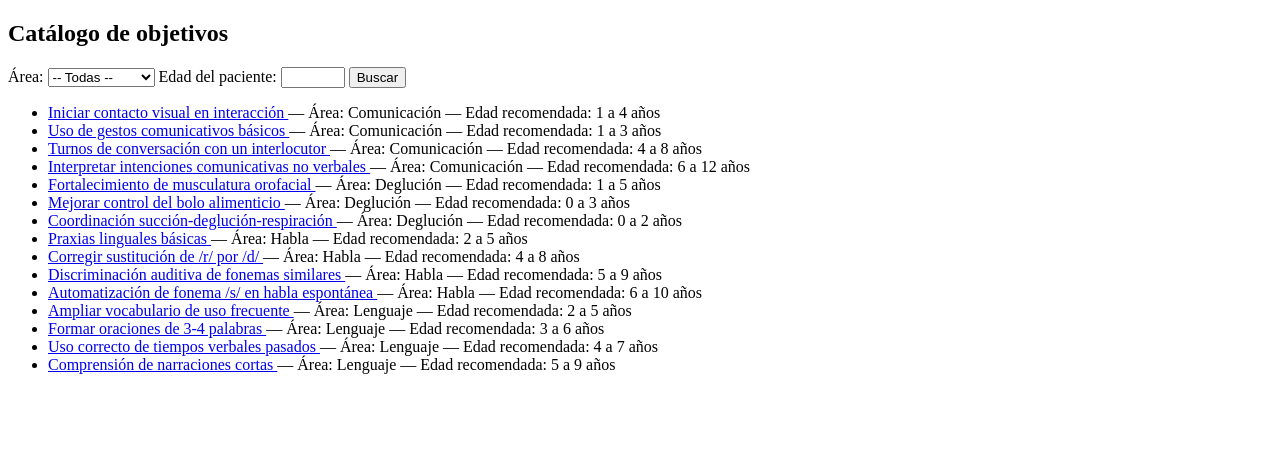
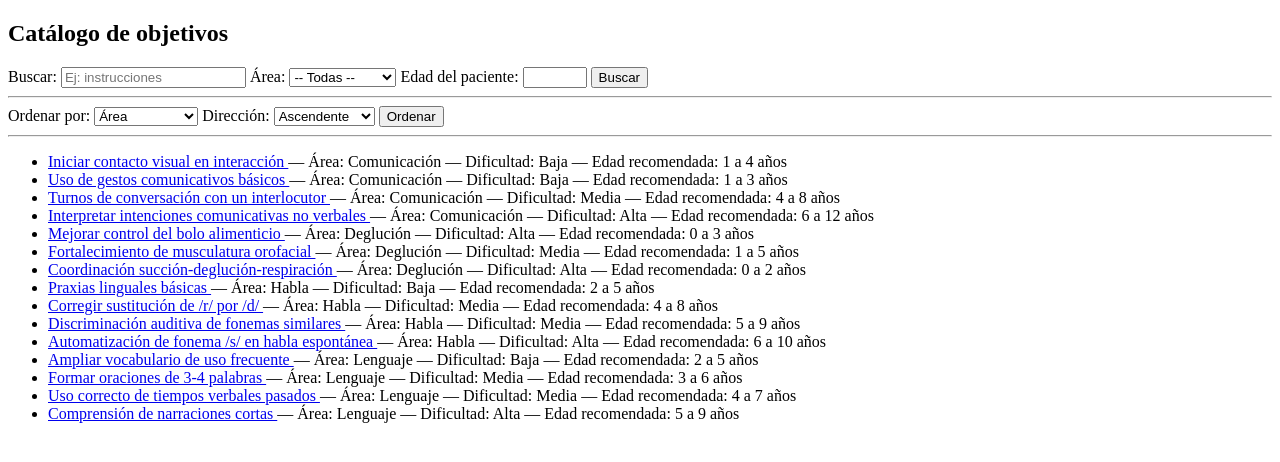
Before and after one commit to MVentureCode/speechgoals, a Django app: page / in a window 1280 px wide. Shown: the part 108-570 px from the top of the page. Run offline with Django 5.2, Linux system fonts and the light colour scheme; data comes from the database, SQL or seed files in the repository.

Commit message:
Búsqueda, filtros y ordenación funcionando

```diff
--- a/goals/templates/goals/lista_objetivos.html
+++ b/goals/templates/goals/lista_objetivos.html
@@ -1,58 +1,273 @@
-<!--
-    lista_objetivos.html
-    Plantilla de listado del modelo principal (Objetivo).
-    Hereda la estructura común desde base.html mediante extends.
-    Incluye un formulario de filtro por área y edad.
--->
 {% extends 'goals/base.html' %}
 
 {% block titulo %}Catálogo de objetivos{% endblock %}
 
 {% block contenido %}
+
 <h2>Catálogo de objetivos</h2>
 
-    <!-- Formulario con dos filtros: área (selector) y edad (campo numérico).
-         method="get" envía los valores como parámetros en la URL
-         (ej: ?area=habla&edad=5), que la vista lee con request.GET -->
+
+<!-- =====================================================
+     BÚSQUEDA Y FILTROS
+     ===================================================== -->
+
+<!-- Formulario de búsqueda y filtros.
+method="get" hace que los valores del formulario
+se envíen como parámetros en la URL.
+Ejemplo:
+? q=lenguaje & area=habla & edad=5
+La vista recupera estos valores mediante request.GET. -->
+
 <form method="get">
+
+    <!-- Búsqueda por texto.
+
+    name="q" es importante porque la vista busca
+    este parámetro mediante request.GET.get('q').
+    value="{{ busqueda|default:'' }}" permite conservar
+    el texto que el usuario escribió después de buscar. -->
+
+    <label for="q">Buscar:</label>
+
+    <input
+        type="text"
+        name="q"
+        id="q"
+        placeholder="Ej: instrucciones"
+        value="{{ busqueda|default:'' }}"
+    >
+
+
+    <!-- Filtro por área.
+     El usuario puede seleccionar una de las áreas
+    disponibles en AREA_CHOICES. -->
+
     <label for="area">Área:</label>
-        <select name="area" id="area" onchange="this.form.submit()">
+
+    <select name="area" id="area">
+
+        <!-- Valor vacío significa que no queremos
+        filtrar por ninguna área. -->
+
         <option value="">-- Todas --</option>
-            <!-- Recorremos AREA_CHOICES, recibido desde la vista como 'areas'.
-                 Cada elemento es una tupla (valor_guardado, texto_visible) -->
+
+        <!-- Recorremos las áreas recibidas desde la vista
+        mediante el contexto 'areas'.
+        Cada elemento de AREA_CHOICES contiene:
+        valor guardado en la base de datos
+        + etiqueta visible. -->
+
         {% for valor, etiqueta in areas %}
-                <!-- 'selected' se activa si esta opción coincide con el
-                     área actualmente filtrada, para recordar la selección -->
-                <option value="{{ valor }}" {% if valor == area_seleccionada %}selected{% endif %}>
+
+            <!-- 'selected' mantiene seleccionada el área
+            que el usuario había elegido anteriormente. -->
+
+            <option
+                value="{{ valor }}"
+                {% if valor == area_seleccionada %}selected{% endif %}
+            >
                 {{ etiqueta }}
             </option>
+
         {% endfor %}
     </select>
 
+    <!-- Filtro por edad.
+     El usuario introduce una edad y Django buscará
+     objetivos cuyo rango incluya esa edad.
+     Ejemplo: edad = 5
+     Buscará objetivos donde:
+     edad_minima <= 5 <= edad_maxima -->
+
     <label for="edad">Edad del paciente:</label>
-        <input type="number" name="edad" id="edad" min="0" max="120"
-               value="{{ edad_seleccionada|default:'' }}">
 
-        <!-- Botón para aplicar el filtro de edad (el campo numérico no
-             puede auto-enviarse igual de bien que un <select>) -->
-        <button type="submit">Buscar</button>
+    <input
+        type="number"
+        name="edad"
+        id="edad"
+        min="0"
+        max="120"
+        value="{{ edad_seleccionada|default:'' }}"
+    >
+
+    <!-- Al pulsar el botón se envían todos los valores
+    mediante el método GET. -->
+
+    <button type="submit">
+        Buscar
+    </button>
 </form>
 
+<hr>
+
+<!-- =====================================================
+     ORDENACIÓN
+     ===================================================== -->
+
+<!-- Formulario de ordenación.
+Utilizamos GET para que el criterio de orden
+aparezca en la URL.
+Ejemplo: ?order=dificultad&dir=asc -->
+
+
+<form method="get">
+
+    <!-- CAMPOS OCULTOS
+    Estos campos permiten conservar la búsqueda y los filtros actuales
+    cuando cambiamos el criterio de orden.
+    Por ejemplo, si tenemos:
+    ?q=lenguaje&area=lenguaje&edad=5
+    y seleccionamos dificultad, no queremos perder los filtros anteriores. -->
+
+    <input
+        type="hidden"
+        name="q"
+        value="{{ busqueda|default:'' }}"
+    >
+
+    <input
+        type="hidden"
+        name="area"
+        value="{{ area_seleccionada|default:'' }}"
+    >
+
+    <input
+        type="hidden"
+        name="edad"
+        value="{{ edad_seleccionada|default:'' }}"
+    >
+
+
+    <!-- Selector del campo por el que queremos ordenar.
+     Las opciones coinciden con los campos permitidos
+     definidos en views.py -->
+
+    <label for="order">
+        Ordenar por:
+    </label>
+
+    <select name="order" id="order">
+
+        <option
+            value="descripcion"
+            {% if orden == 'descripcion' %}selected{% endif %}
+        >
+            Descripción
+        </option>
+
+        <option
+            value="area"
+            {% if orden == 'area' %}selected{% endif %}
+        >
+            Área
+        </option>
+
+        <option
+            value="dificultad"
+            {% if orden == 'dificultad' %}selected{% endif %}
+        >
+            Dificultad
+        </option>
+
+        <option
+            value="edad_minima"
+            {% if orden == 'edad_minima' %}selected{% endif %}
+        >
+            Edad mínima
+        </option>
+
+        <option
+            value="edad_maxima"
+            {% if orden == 'edad_maxima' %}selected{% endif %}
+        >
+            Edad máxima
+        </option>
+
+    </select>
+
+
+    <!-- Selector de dirección.
+    asc  = ascendente
+    desc = descendente -->
+
+    <label for="dir">
+        Dirección:
+    </label>
+
+    <select name="dir" id="dir">
+
+        <option
+            value="asc"
+            {% if direccion == 'asc' %}selected{% endif %}
+        >
+            Ascendente
+        </option>
+
+        <option
+            value="desc"
+            {% if direccion == 'desc' %}selected{% endif %}
+        >
+            Descendente
+        </option>
+
+    </select>
+
+    <!-- Envía el formulario y aplica la ordenación -->
+
+    <button type="submit">
+        Ordenar
+    </button>
+
+</form>
+
+<hr>
+
+<!-- =====================================================
+     LISTA DE RESULTADOS
+     ===================================================== -->
+
+<!-- La variable 'objetivos' llega desde lista_objetivos()
+ya filtrada y ordenada por la vista -->
+
 <ul>
-        <!-- 'objetivos' llega desde la vista ya filtrado según los
-             parámetros seleccionados en el formulario -->
+
     {% for objetivo in objetivos %}
+
         <li>
-                <!-- Enlace al detalle, usando el name definido en urls.py -->
+
+            <!-- Enlace al detalle del objetivo.
+             'goals:detalle_objetivo' corresponde al name
+             definido en goals/urls.py.
+             objetivo.id indica qué objetivo queremos consultar -->
+
             <a href="{% url 'goals:detalle_objetivo' objetivo.id %}">
                 {{ objetivo.descripcion }}
             </a>
-                — Área: {{ objetivo.get_area_display }}
-                — Edad recomendada: {{ objetivo.edad_minima }} a {{ objetivo.edad_maxima }} años
+
+            —
+            Área: {{ objetivo.get_area_display }}
+
+            —
+            Dificultad: {{ objetivo.get_dificultad_display }}
+
+            —
+            Edad recomendada:
+            {{ objetivo.edad_minima }} a {{ objetivo.edad_maxima }} años
+
         </li>
+
+
     {% empty %}
-            <!-- Se muestra solo si el filtro no encuentra ningún resultado -->
-            <li>No hay objetivos que coincidan con el filtro seleccionado.</li>
+
+        <!-- Si ningún objetivo coincide con la búsqueda
+        o los filtros seleccionados, mostramos este mensaje -->
+
+        <li>
+            No hay objetivos que coincidan con los criterios de búsqueda.
+        </li>
+
     {% endfor %}
+
 </ul>
+
 {% endblock %}
--- a/goals/views.py
+++ b/goals/views.py
@@ -7,122 +7,397 @@ from .models import Paciente, Objetivo, Diagnostico, AREA_CHOICES
 from .forms import ObjetivoForm
 
 
+# =========================================================
+# PACIENTES
+# =========================================================
+
 def lista_pacientes(request):
-    """Muestra el listado de todos los pacientes registrados.
+    """
+    Muestra el listado de todos los pacientes registrados.
+
     No forma parte del flujo principal de la entrega,
-    pero se conserva para poder consultar pacientes de prueba."""
+    pero se conserva para poder consultar pacientes de prueba.
+    """
+
     pacientes = Paciente.objects.all()
-    return render(request, 'goals/lista_pacientes.html', {'pacientes': pacientes})
+
+    return render(
+        request,
+        'goals/lista_pacientes.html',
+        {'pacientes': pacientes}
+    )
 
 
 def detalle_paciente(request, paciente_id):
-    """Muestra los datos de un paciente concreto junto con
+    """
+    Muestra los datos de un paciente concreto junto con
     sus objetivos recomendados según edad y área afectada.
-    Demuestra la lógica de recomendación automática definida en el modelo Paciente (objetivos_recomendados)."""
+    """
 
-    # get_object_or_404 busca el paciente por su id;
-    # si no existe, devuelve automáticamente un error 404 en vez de crashear
-    paciente = get_object_or_404(Paciente, id=paciente_id)
+    # get_object_or_404 busca el paciente por su id.
+    # Si no existe, devuelve automáticamente un error 404
+    # en vez de producir un error en la aplicación.
+    paciente = get_object_or_404(
+        Paciente,
+        id=paciente_id
+    )
 
-    # Llamamos al método definido en el modelo Paciente, que ya contiene
-    # la lógica de filtrado por área de diagnóstico y rango de edad
+    # Llamamos al método definido en el modelo Paciente.
+    # Este método contiene la lógica que busca objetivos
+    # compatibles con el diagnóstico y la edad.
     objetivos = paciente.objetivos_recomendados()
 
-    contexto = {'paciente': paciente, 'objetivos': objetivos}
-    return render(request, 'goals/detalle_paciente.html', contexto)
+    contexto = {
+        'paciente': paciente,
+        'objetivos': objetivos
+    }
+
+    return render(
+        request,
+        'goals/detalle_paciente.html',
+        contexto
+    )
 
 
+# =========================================================
+# OBJETIVOS
+# =========================================================
+
 def lista_objetivos(request):
-    """Vista de listado (modelo principal de la entrega).
-    Muestra el catálogo de objetivos, permitiendo filtrar por área y/o
-    por edad mediante parámetros GET (ej: /objetivos/?area=habla&edad=5)."""
+    """
+    Muestra el catálogo de objetivos.
 
-    # request.GET.get(...) lee los parámetros enviados por el formulario
-    # de filtro; devuelve None si el usuario no seleccionó nada
+    Permite:
+    - buscar por texto
+    - filtrar por área
+    - filtrar por edad
+    - ordenar los resultados
+    """
+
+    # =====================================================
+    # 1. RECUPERAR LOS PARÁMETROS DE LA URL
+    # =====================================================
+
+    # request.GET.get() lee los parámetros enviados
+    # mediante la URL.
+
+    # Ejemplo:
+    # /objetivos/?q=lenguaje&area=habla&edad=5
+
+    busqueda = request.GET.get('q')
     area_seleccionada = request.GET.get('area')
     edad_seleccionada = request.GET.get('edad')
 
-    # Partimos del catálogo completo y aplicamos los filtros solo
-    # si el usuario los indicó, para no restringir de más por defecto
+
+    # =====================================================
+    # 2. OBTENER TODOS LOS OBJETIVOS
+    # =====================================================
+
+    # Comenzamos con todos los objetivos de la base de datos.
     objetivos = Objetivo.objects.all()
 
+
+    # =====================================================
+    # 3. BÚSQUEDA POR TEXTO
+    # =====================================================
+
+    # Si el usuario ha escrito algo en el buscador,
+    # buscamos ese texto dentro de la descripción.
+
+    # __icontains significa:
+    # "contiene este texto sin distinguir mayúsculas/minúsculas".
+
+    if busqueda:
+        objetivos = objetivos.filter(
+            descripcion__icontains=busqueda
+        )
+
+
+    # =====================================================
+    # 4. FILTRO POR ÁREA
+    # =====================================================
+
+    # Si el usuario seleccionó un área,
+    # mostramos solamente los objetivos de esa área.
+
     if area_seleccionada:
-        objetivos = objetivos.filter(area=area_seleccionada)
+        objetivos = objetivos.filter(
+            area=area_seleccionada
+        )
+
+
+    # =====================================================
+    # 5. FILTRO POR EDAD
+    # =====================================================
+
+    # Si el usuario introdujo una edad,
+    # buscamos objetivos cuyo rango de edad incluya
+    # la edad indicada.
+
+    # Ejemplo:
+    # edad = 5
+    #
+    # edad_minima <= 5
+    # edad_maxima >= 5
 
     if edad_seleccionada:
-        # Buscamos objetivos cuyo rango de edad incluya la edad indicada:
-        # edad_minima <= edad_seleccionada <= edad_maxima
-        # __lte = menor o igual que / __gte = mayor o igual que
         objetivos = objetivos.filter(
             edad_minima__lte=edad_seleccionada,
             edad_maxima__gte=edad_seleccionada,
         )
 
-    # Pasamos también las áreas disponibles y los valores seleccionados,
-    # para que el template pueda dibujar el formulario y recordar la selección
+
+    # =====================================================
+    # 6. ORDENACIÓN
+    # =====================================================
+
+    # Recuperamos de la URL el campo por el que
+    # queremos ordenar.
+
+    # Ejemplo:
+    # ?order=dificultad
+
+    # Si no se indica ningún campo,
+    # utilizamos 'area' como orden por defecto.
+
+    orden = request.GET.get(
+        'order',
+        'area'
+    )
+
+
+    # Recuperamos la dirección del orden.
+
+    # asc  = ascendente
+    # desc = descendente
+
+    # Si no se indica ninguna dirección,
+    # utilizamos ascendente.
+
+    direccion = request.GET.get(
+        'dir',
+        'asc'
+    )
+
+
+    # =====================================================
+    # 7. CAMPOS PERMITIDOS PARA ORDENAR
+    # =====================================================
+
+    # Creamos un diccionario con los únicos campos
+    # que permitimos utilizar para ordenar.
+
+    # La clave es el valor que recibimos desde la URL.
+    # El valor es el nombre real del campo del modelo.
+
+    ordenes_permitidos = {
+        'descripcion': 'descripcion',
+        'area': 'area',
+        'dificultad': 'dificultad',
+        'edad_minima': 'edad_minima',
+        'edad_maxima': 'edad_maxima',
+    }
+
+
+    # Comprobamos si el campo recibido está permitido.
+
+    # Si no está permitido, utilizamos 'area'
+    # como orden por defecto.
+
+    campo_orden = ordenes_permitidos.get(
+        orden,
+        'area'
+    )
+
+
+    # =====================================================
+    # 8. DIRECCIÓN DEL ORDEN
+    # =====================================================
+
+    # Django utiliza '-' delante del nombre del campo
+    # para indicar orden descendente.
+
+    # Ejemplo:
+    # dificultad   → ascendente
+    # -dificultad  → descendente
+
+    if direccion == 'desc':
+        campo_orden = '-' + campo_orden
+
+
+    # Aplicamos finalmente la ordenación.
+
+    objetivos = objetivos.order_by(
+        campo_orden
+    )
+
+
+    # =====================================================
+    # 9. CONTEXTO PARA EL TEMPLATE
+    # =====================================================
+
+    # Enviamos al HTML:
+    #
+    # - los objetivos encontrados
+    # - las áreas disponibles
+    # - los filtros seleccionados
+    # - la búsqueda realizada
+    # - el orden seleccionado
+    # - la dirección seleccionada
+
     contexto = {
         'objetivos': objetivos,
         'areas': AREA_CHOICES,
         'area_seleccionada': area_seleccionada,
         'edad_seleccionada': edad_seleccionada,
+        'busqueda': busqueda,
+        'orden': orden,
+        'direccion': direccion,
     }
-    return render(request, 'goals/lista_objetivos.html', contexto)
+
+
+    # Finalmente mostramos el template
+    # lista_objetivos.html.
+
+    return render(
+        request,
+        'goals/lista_objetivos.html',
+        contexto
+    )
 
 
 def detalle_objetivo(request, objetivo_id):
-    """Vista de detalle (modelo principal de la entrega).
-    Muestra la información completa de un objetivo concreto."""
+    """
+    Muestra el detalle de un objetivo concreto.
+    """
 
-    # Si el id no corresponde a ningún objetivo existente,
-    # Django devuelve automáticamente una página de error 404
-    objetivo = get_object_or_404(Objetivo, id=objetivo_id)
-    return render(request, 'goals/detalle_objetivo.html', {'objetivo': objetivo})
+    # Si el ID no corresponde a ningún objetivo existente,
+    # Django devuelve automáticamente un error 404.
+    objetivo = get_object_or_404(
+        Objetivo,
+        id=objetivo_id
+    )
 
+    return render(
+        request,
+        'goals/detalle_objetivo.html',
+        {'objetivo': objetivo}
+    )
+
+
+# =========================================================
+# CREAR OBJETIVO
+# =========================================================
 
 @login_required
 def crear_objetivo(request):
-    """Permite crear un nuevo objetivo terapéutico."""
+    """
+    Permite crear un nuevo objetivo terapéutico.
+
+    @login_required garantiza que solamente
+    los usuarios autenticados puedan acceder.
+    """
+
+    # Comprobamos si el formulario ha sido enviado.
     if request.method == 'POST':
+
+        # Creamos el formulario utilizando
+        # los datos enviados por el usuario.
         form = ObjetivoForm(request.POST)
 
+        # Comprobamos las validaciones del formulario.
         if form.is_valid():
+
+            # Guardamos el nuevo objetivo.
             form.save()
+
+            # Mostramos un mensaje de éxito.
             messages.success(
                 request,
                 'El objetivo se ha creado correctamente.'
             )
-            return redirect('goals:lista_objetivos')
+
+            # Volvemos al listado de objetivos.
+            return redirect(
+                'goals:lista_objetivos'
+            )
+
     else:
+
+        # Si todavía no se ha enviado el formulario,
+        # mostramos un formulario vacío.
         form = ObjetivoForm()
 
+
+    # Mostramos el formulario.
     return render(
         request,
         'goals/objetivo_form.html',
-        {'form': form, 'titulo': 'Crear objetivo'}
+        {
+            'form': form,
+            'titulo': 'Crear objetivo'
+        }
     )
 
 
+# =========================================================
+# EDITAR OBJETIVO
+# =========================================================
+
 @login_required
 def editar_objetivo(request, objetivo_id):
-    """Permite editar un objetivo existente."""
-    objetivo = get_object_or_404(Objetivo, id=objetivo_id)
+    """
+    Permite editar un objetivo existente.
 
+    Solo pueden acceder usuarios autenticados.
+    """
+
+    # Buscamos el objetivo que queremos editar.
+    # Si no existe, mostramos un error 404.
+    objetivo = get_object_or_404(
+        Objetivo,
+        id=objetivo_id
+    )
+
+
+    # Comprobamos si el formulario ha sido enviado.
     if request.method == 'POST':
-        form = ObjetivoForm(request.POST, instance=objetivo)
 
+        # instance=objetivo indica que queremos
+        # modificar ese objetivo existente.
+        form = ObjetivoForm(
+            request.POST,
+            instance=objetivo
+        )
+
+        # Comprobamos las validaciones.
         if form.is_valid():
+
+            # Guardamos los cambios.
             form.save()
+
+            # Mostramos mensaje de éxito.
             messages.success(
                 request,
                 'El objetivo se ha actualizado correctamente.'
             )
+
+            # Volvemos al detalle del objetivo.
             return redirect(
                 'goals:detalle_objetivo',
                 objetivo_id=objetivo.id
             )
+
     else:
-        form = ObjetivoForm(instance=objetivo)
 
+        # Si todavía no se ha enviado el formulario,
+        # mostramos los datos actuales del objetivo.
+        form = ObjetivoForm(
+            instance=objetivo
+        )
+
+
+    # Mostramos el formulario de edición.
     return render(
         request,
         'goals/objetivo_form.html',
@@ -133,33 +408,51 @@ def editar_objetivo(request, objetivo_id):
     )
 
 
+# =========================================================
+# REGISTRO DE USUARIOS
+# =========================================================
+
 def registro(request):
-    """ Permite que un usuario cree una cuenta.
+    """
+    Permite que un usuario cree una cuenta.
+
     Utilizamos UserCreationForm, proporcionado por Django,
-    para gestionar y validar el nombre de usuario y la contraseña. """
+    para gestionar y validar el nombre de usuario
+    y la contraseña.
+    """
 
+    # Comprobamos si el formulario ha sido enviado.
     if request.method == 'POST':
 
         # Recibimos los datos enviados por el usuario.
-        form = UserCreationForm(request.POST)
+        form = UserCreationForm(
+            request.POST
+        )
 
-        # Comprobamos si los datos cumplen las validaciones de Django.
+        # Comprobamos si los datos cumplen
+        # las validaciones de Django.
         if form.is_valid():
+
             # Guardamos el nuevo usuario en la base de datos.
             form.save()
+
             # Mostramos un mensaje de confirmación.
             messages.success(
                 request,
                 'Tu cuenta se ha creado correctamente. '
                 'Ya puedes iniciar sesión.'
             )
-            # Después del registro, enviamos al usuario al login.
+
+            # Después del registro,
+            # enviamos al usuario al login.
             return redirect('login')
 
     else:
+
         # Si el usuario acaba de entrar en la página,
         # mostramos un formulario vacío.
         form = UserCreationForm()
+
 
     # Mostramos el formulario de registro.
     return render(
```
Lines whose indentation alone changed are shown as unchanged.
